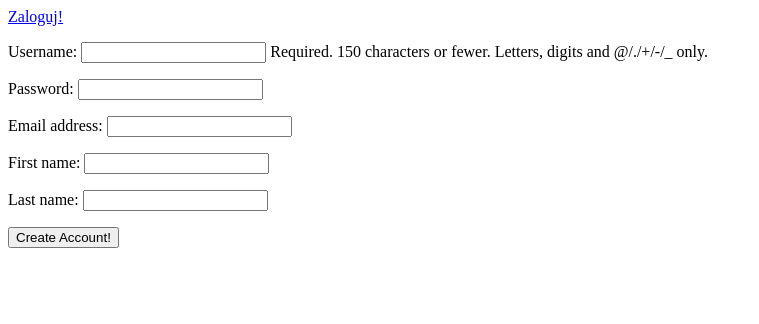
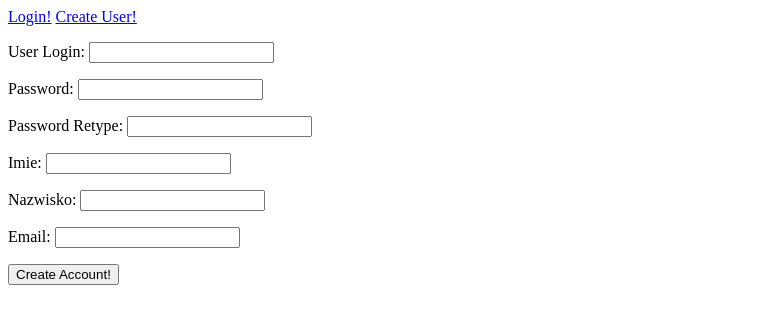
Before and after one commit to daniel-tomaszuk/Photo_Album, a Django app: page /add_user/ in a window 1280 px wide. Shown: the top 324 px of the page, without its empty margins (0-759 px from the left). Run offline with Django 3.2, Linux system fonts and the light colour scheme.

Commit message:
Add user, show images for logged user

```diff
--- a/album/my_clone/forms.py
+++ b/album/my_clone/forms.py
@@ -3,10 +3,16 @@ from django.core.validators import *
 from django.core.exceptions import *
 from .models import *
 
+
+class Login(forms.Form):
+    login = forms.CharField(max_length=128)
+    password = forms.CharField(max_length=128, widget=forms.PasswordInput)
+
+
+
 class AddPhotoForm(forms.Form):
     server_path = forms.CharField(max_length=128, required=False)
     disk_file = forms.FileField(required=False)
-
 
     # def clean(self):
     #     # if not ((self.cleaned_data['server_path'] and not self.cleaned_data['disk_file'])
@@ -19,6 +25,23 @@ class AddPhotoForm(forms.Form):
 
     # return self.cleaned_data
 
-class Login(forms.Form):
-    login = forms.CharField(max_length=128)
-    password = forms.CharField(max_length=128, widget=forms.PasswordInput)
+
+class AddUserForm(forms.Form):
+    # class-model User -> he's always watching :)
+    # https://docs.djangoproject.com/en/1.11/ref/contrib/auth/
+    # his fields:
+    # username, first_name, last_name, email, password, groups
+    # user_permissions, is_staff, is_active, is_superuser,
+    # last_login, date_joined
+    username = forms.CharField(label='User Login:', max_length=100)
+    password = forms.CharField(label='Password:', max_length=100, widget=forms.PasswordInput)
+    password_retype = forms.CharField(label='Password Retype:', max_length=100, widget=forms.PasswordInput)
+    first_name = forms.CharField(label='Imie:', max_length=100)
+    last_name = forms.CharField(label='Nazwisko:', max_length=100)
+    email = forms.CharField(label='Email:', max_length=100, validators=[validate_email])
+
+
+class ResetPasswordForm(forms.Form):
+    password_old = forms.CharField(label='Old Password:', max_length=100, widget=forms.PasswordInput)
+    password_new1 = forms.CharField(label='New Password:', max_length=100, widget=forms.PasswordInput)
+    password_new2 = forms.CharField(label='New Password Retype:', max_length=100, widget=forms.PasswordInput)
--- a/album/my_clone/models.py
+++ b/album/my_clone/models.py
@@ -6,10 +6,9 @@ from django.contrib.auth.models import User
 # class User -> he's always watching :)
 # https://docs.djangoproject.com/en/1.11/ref/contrib/auth/
 # his fields:
-# first_name, last_name, email, password, groups
+# username, first_name, last_name, email, password, groups
 # user_permissions, is_staff, is_active, is_superuser,
 # last_login, date_joined
-
 
 class Photo(models.Model):
 
--- /dev/null
+++ b/album/my_clone/templates/add_user.html
@@ -0,0 +1,18 @@
+{% extends "base.html" %}
+{% block content %}
+
+<form action="add-user" method="post">
+		{%	csrf_token	%}
+	    {{ message }}
+		{{	form.as_p	}}
+		{% if user_info %}
+	 		<p> Your user info:</p>
+			{{ user_info.username }} <br>
+	    	{{ user_info.first_name }} <br>
+			{{ user_info.last_name }} <br>
+			{{ user_info.email }}
+		{% else %}
+			<input type="submit" value="Create Account!"></input>
+		{% endif %}
+</form>
+{% endblock %}
--- a/album/my_clone/templates/base.html
+++ b/album/my_clone/templates/base.html
@@ -5,9 +5,10 @@
         <!--<title>{{ title }}</title>-->
         {% if logged %}
             {{ user }}
-            <a href="{% url 'logout' %}">Wyloguj!</a>
+            <a href="{% url 'logout' %}">Logout!</a>
         {% else %}
-            <a href="{% url 'login' %}">Zaloguj!</a>
+            <a href="{% url 'login' %}">Login!</a>
+            <a href="{% url 'add-user' %}">Create User!</a>
         {% endif %}
 
     </head>
--- a/album/my_clone/templates/main_page.html
+++ b/album/my_clone/templates/main_page.html
@@ -1,6 +1,7 @@
 {% extends "base.html" %}
 {% block content %}
-    <h1>{{ content }}</h1>
+    <h1>{{ user }} {{ content }}</h1>
+    <p><a href="{% url 'add-photo' %}">Add new photo!</a></p>
     <ul>
         {% for photo in photos %}
             <!--<li><img src="{{ url }}"/></li>-->
--- a/album/my_clone/templates/user_form.html
+++ /dev/null
@@ -1,9 +0,0 @@
-{% extends "base.html" %}
-{% block content %}
-
-<form action="add-user" method="post">
-		{%	csrf_token	%}
-		{{	form.as_p	}}
-		<input type="submit" value="Create Account!"></input>
-</form>
-{% endblock %}
--- a/album/my_clone/views.py
+++ b/album/my_clone/views.py
@@ -9,7 +9,9 @@ from django.contrib.auth import (authenticate, login, logout)
 
 
 class Login(FormView):
+
     template_name = 'login.html'
+    # form_class in FormView !
     form_class = Login
 
     def get_success_url(self):
@@ -32,8 +34,6 @@ class Login(FormView):
         return super(Login, self).form_valid(form)
 
 
-
-
 class Logout(FormView):
 
     def get(self, request):
@@ -41,10 +41,15 @@ class Logout(FormView):
         return redirect('/login')
 
 
-class MainPage(View):
+class MainPage(LoginRequiredMixin, View):
+    login_url = '/login/'
+    redirect_field_name = 'next'
 
     def get(self, request):
-        photos = Photo.objects.all()
+
+        photos = Photo.objects.order_by('-creation_date').filter(my_user=request.user)
+
+
         context = {
             "title": "Main Page",
             "content": "Main Page!",
@@ -53,12 +58,38 @@ class MainPage(View):
         return render(request, "main_page.html", context)
 
 
-# class AddUser(LoginRequiredMixin, CreateView):
-class AddUser(CreateView):
-    model = User
-    template_name = "user_form.html"
-    fields = ['username', 'password', 'email', 'first_name', 'last_name']
-    success_url = '/add_user'
+# # class AddUser(LoginRequiredMixin, CreateView):
+class AddUser(FormView):
+
+        template_name = 'add_user.html'
+        form_class = AddUserForm
+        success_url = '/add_user/'
+
+        def form_valid(self, form):
+            # takes data from the form
+            username = form.cleaned_data['username']
+            first_name = form.cleaned_data['first_name']
+            last_name = form.cleaned_data['last_name']
+            email = form.cleaned_data['email']
+            pass1 = form.cleaned_data['password']
+            pass2 = form.cleaned_data['password_retype']
+
+            if pass1 != pass2:
+                form = AddUserForm  # (self.request.POST) #-> na poscie wypelnia dane od razu, moze niedzialac
+                return render(self.request, 'add_user.html', {'message': 'Pass1 and Pass2 do not match',
+                                                              'form': form})
+            try:  # check if login isn't already taken by someone else
+                if (User.objects.get(username=username)):
+                    return render(self.request, 'add_user.html', {'message': 'Login zajety',
+                                                                  'form': form})
+            except ObjectDoesNotExist:
+                # if there is no user with such login - creating is possible
+                pass
+
+            # User class has it's own method for creating new user -> .create_user
+            User.objects.create_user(username=username, email=email, password=pass1,
+                                     first_name=first_name, last_name=last_name)
+            return super(AddUser, self).form_valid(form)
 
 
 class AddPhoto(LoginRequiredMixin, View):
```
